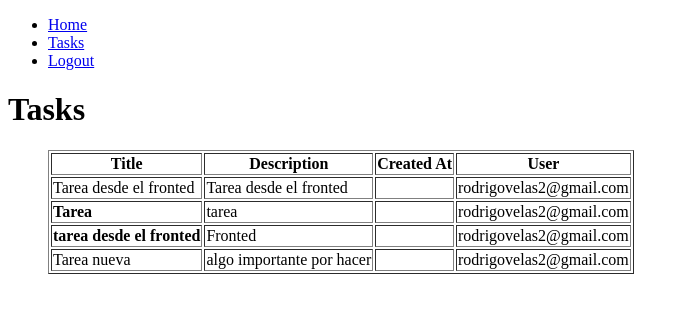
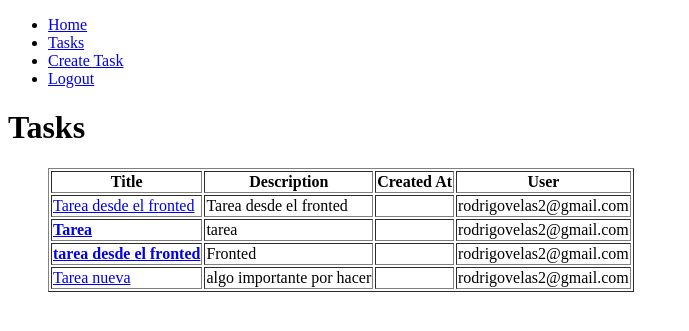
Before and after one commit to rodrigovelasquez2/Django-CRUD-con-Autenticacion, a Django app: page /tasks/ in a window 1280 px wide. Shown: the top 331 px of the page, without its empty margins (0-689 px from the left). Run offline with Django 5.2, Linux system fonts and the light colour scheme; a user stored in the database is signed in; data comes from the database, SQL or seed files in the repository; both versions use the stored data as it was after the commit.

Commit message:
feat: Obtener tareas por ID

```diff
--- a/djangocrud/urls.py
+++ b/djangocrud/urls.py
@@ -24,6 +24,8 @@
     path('signup/', views.signup, name='signup'),
     path('tasks/', views.tasks, name='tasks'),
     path('tasks/create', views.createTask, name='create_task'),
+    path('tasks/<int:task_id>', views.task_detail, name='task_detail'),
     path('logout/', views.signout, name='logout'),
     path('signin/', views.signin, name='signin'),
+
 ]
--- a/task/templates/base.html
+++ b/task/templates/base.html
@@ -13,9 +13,10 @@
     <nav>
         <ul>
             <li><a href="/#">Home</a></li>
+            {% if user.is_authenticated %}
             <li><a href="/tasks">Tasks</a></li>
-            {% if user.is_authenticated %}
-                <li><a href="/logout">Logout</a></li>
+            <li><a href="/tasks/create">Create Task</a></li>
+            <li><a href="/logout">Logout</a></li>
             {% else %}
                 <li><a href="/signup">Signup</a></li>
                 <li><a href="/signin">Signin</a></li>
--- a/task/templates/tasks.html
+++ b/task/templates/tasks.html
@@ -19,14 +19,19 @@
                 {% for task in tasks %}
                 <tr>
                     {% if task.important %}
-                    <td><strong>{{ task.title }}</strong></td>
+                    <td>
+                        <a href="{% url 'task_detail' task.id %}"><strong>{{ task.title }}</strong></a>
+                    </td>
                     {% else %}
-                    <td>{{ task.title }}</td>
-                    {% endif%}
+                    <td>
+                        <a href="{% url 'task_detail' task.id %}">{{ task.title }}</a>
+                    </td>
+                    {% endif %}
                     <td>{{ task.description }}</td>
                     <td>{{ task.created_at }}</td>
                     <td>{{ task.user }}</td>
                 </tr>
+
                 {% endfor %}
             </tbody>
         </table>
--- a/task/views.py
+++ b/task/views.py
@@ -1,4 +1,4 @@
-from django.shortcuts import render, redirect
+from django.shortcuts import render, redirect, get_object_or_404
 from django.contrib.auth.forms import UserCreationForm, AuthenticationForm
 from django.contrib.auth.models import User
 from django.http import HttpResponse
@@ -57,6 +57,8 @@
         })
 
 # Función para mostrar las tareas
+
+
 def tasks(request):
     tasks = Task.objects.filter(user=request.user, dateCompleted__isnull=True)
     return render(request, 'tasks.html', {
@@ -110,3 +112,12 @@
                 'form': TaskForm,
                 'error': 'An error occurred while creating the task'
             })
+
+# Consulta de una tarea por su id
+
+
+def task_detail(request, task_id):
+    task = get_object_or_404(Task, pk=task_id)
+    return render(request, 'task_details.html', {
+        'task': task
+    })
```
Also changed, not shown: task/templates/task_details.html (added, +8 -0 lines), db.sqlite3.
